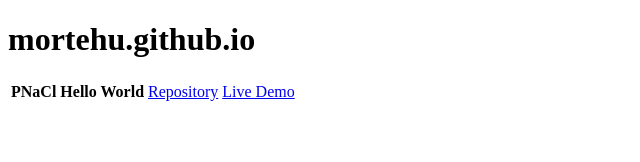
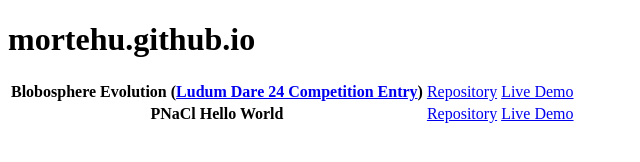
Before and after one commit to mortehu/mortehu.github.io, a plain HTML site: page index.html in a window 1280 px wide. Shown: the whole page, without its empty margins (0-640 px from the left). Drawn offline with Linux system fonts and the light colour scheme.

Commit message:
Link to ludum-dare-24/

```diff
--- a/index.html
+++ b/index.html
@@ -3,6 +3,10 @@
 <h1>mortehu.github.io</h1>
 <table>
   <tr>
+    <th>Blobosphere Evolution (<a href=http://ludumdare.com/compo/ludum-dare-24/>Ludum Dare 24 Competition Entry</a>)
+    <td><a href=//github.com/mortehu/ludum-dare-24>Repository</a>
+    <td><a href=ludum-dare-24>Live Demo</a>
+  <tr>
     <th>PNaCl Hello World
     <td><a href=//github.com/mortehu/pnacl-hello-world>Repository</a>
     <td><a href=pnacl-hello-world>Live Demo</a>
```
